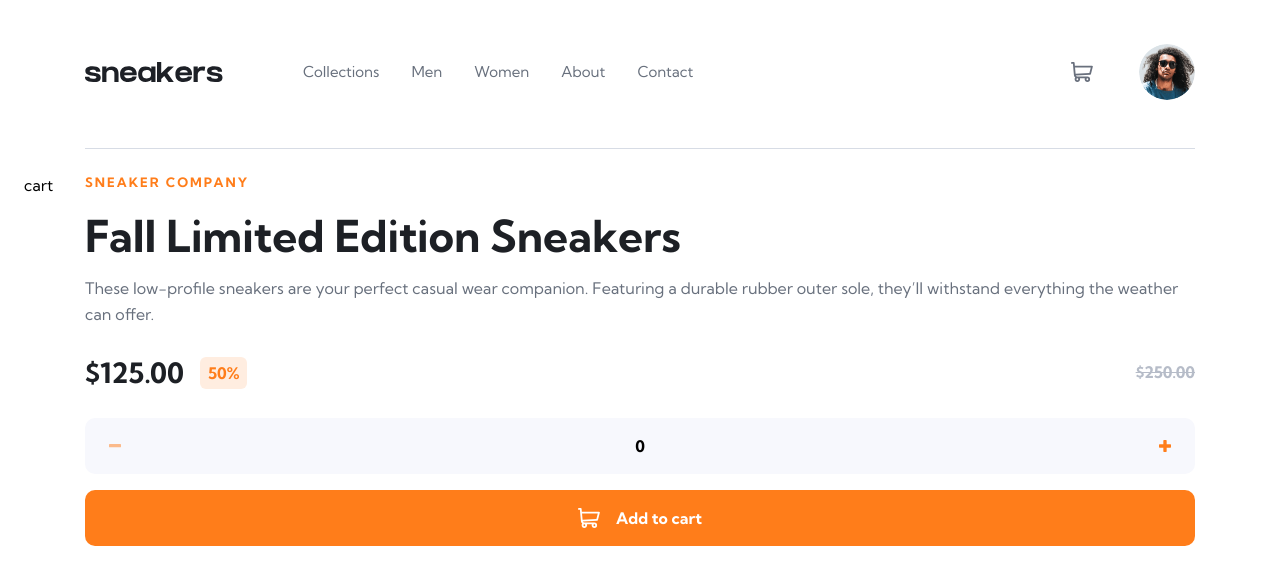
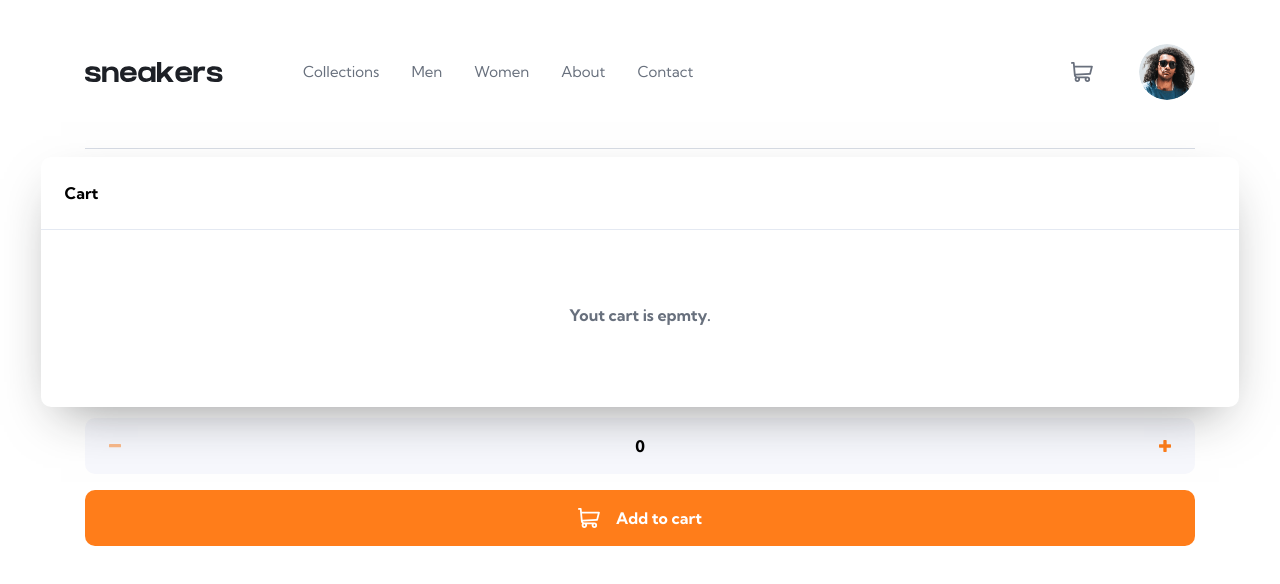
Before and after one commit to DStarky/frontend-mentor, a React (Vite) app in the folder 4-ecommerce-product-page/: page / in a window 1280 px wide. Both pictures are taken after a click on the button 1082 px from the left and 72 px from the top of the page. Shown: the top 584 px of the page. Built offline with nearby package versions, Linux system fonts and the light colour scheme.

Commit message:
made empty cart and logic for open

```diff
--- a/4-ecommerce-product-page/src/components/Cart.tsx
+++ b/4-ecommerce-product-page/src/components/Cart.tsx
@@ -1,11 +1,17 @@
+import { useAppContext } from 'src/contexts/AppContext';
+
 interface ICartProps {
 	title: string;
 }
 
 const Cart = ({ title }: ICartProps) => {
+	const { productCount, setProductCount } = useAppContext();
+
 	return (
-		<div className='p-6 bg-white rounded-[10px] absolute left-0 z-20'>
-			<h4>{title}</h4>
+		<div className='p-6 rounded-[10px] absolute z-20 bg-white min-h-[250px] mt-2 w-[108%] left-[-4%] shadow-main animate-fade-in'>
+			<h4 className='text-[16px] font-bold mb-[52px]'>{title}</h4>
+			<div className='h-[1px] w-full bg-[#E4E9F2] absolute left-0 top-[72px]'></div>
+			{productCount < 1 && <p className='text-[16px] font-bold leading-6 text-font absolute left-1/2 -translate-x-1/2 bottom-[80px]'>Yout cart is epmty.</p>}
 		</div>
 	);
 };
--- a/4-ecommerce-product-page/src/sections/Header.tsx
+++ b/4-ecommerce-product-page/src/sections/Header.tsx
@@ -26,10 +26,12 @@ const Header = ({ setIsBackdropShow }: HeaderProps) => {
 		setIsBackdropShow(prev => !prev);
 	};
 
-	const cartButtonHandler = () => {};
+	const cartButtonHandler = () => {
+		setIsCartOpen(prev => !prev);
+	};
 
 	return (
-		<section>
+		<section className='relative'>
 			<div className='pt-5 pb-7 sm:pt-11 sm:pb-12 flex items-center'>
 				<button
 					onClick={openMenuHandler}
@@ -76,7 +78,7 @@ const Header = ({ setIsBackdropShow }: HeaderProps) => {
 				/>
 			</div>
 			<div className='w-full h-[1px] bg-[#d7dce5] max-sm:hidden'></div>
-			<Cart title='cart' />
+			{isCartOpen && <Cart title='Cart' />}
 		</section>
 	);
 };
--- a/4-ecommerce-product-page/tailwind.config.js
+++ b/4-ecommerce-product-page/tailwind.config.js
@@ -27,7 +27,7 @@ export default {
         'item-menu': ['26px', { fontWeight: 700, lineHeight: '144%' }]
       },
       boxShadow: {
-        'main': '0px 50px 50px -20px rgba(53, 18, 122, 0.50)',
+        'main': '0px 20px 50px -20px rgba(28, 29, 30, 0.50);',
       },
       backgroundImage: {
         'background': 'linear-gradient(hsl(273, 75%, 66%) 0%, hsl(240, 73%, 65%) 100%)',
```
